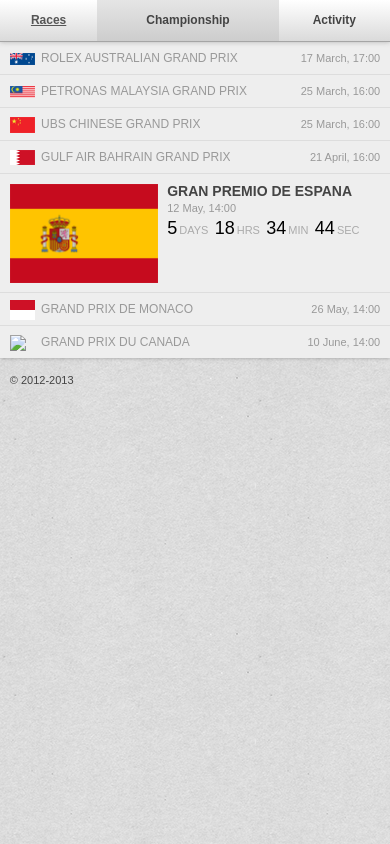
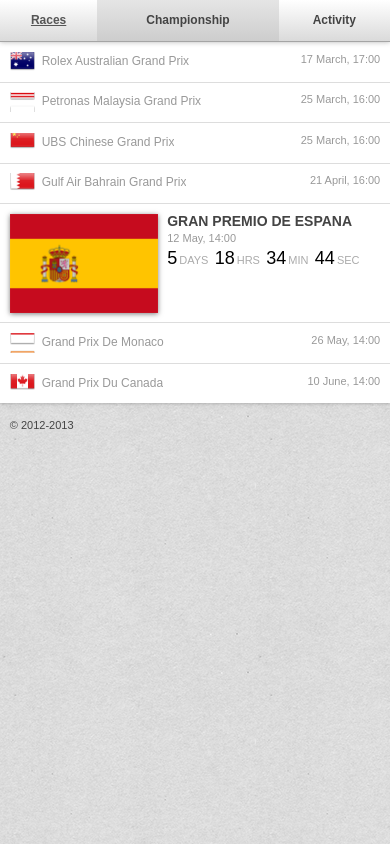
Before and after one commit to boozerok/1mobile, a plain HTML site: page index.html in a window 390 px wide. Drawn offline with Linux system fonts and the light colour scheme.

Commit message:
flags sprite

```diff
--- a/data/css/b-nav.css
+++ b/data/css/b-nav.css
@@ -56,27 +56,35 @@
 .b-race {
 	overflow:hidden;
 	position:relative;
-	padding:2.5%;
+	padding:1.2% 1.5%;
 	white-space:nowrap;
 	text-overflow:ellipsis;
 	border-bottom:1px solid #ddd;
-	background:#eee;
+	background:#fff;
 }
 .b-race:last-child {
 	border-bottom:0;
 }
+.b-race__link {
+	float:left;
+	max-width:72%;
+	overflow:hidden;
+	text-overflow:ellipsis;
+}
 .b-race__link:hover {
 	text-decoration:none;
 }
-.b-race__pic img {
-	float:left;
-	max-width:40%;
-	margin-right:2.5%;
+.b-race__pic {
+	display:inline-block;
+	width:32px;
+	height:25px;
+	margin-right:3px;
+	vertical-align:middle;
+	background:url('../../data/img/flags/sprite-flags-32.png') no-repeat 0 0;
 }
 .b-race__title {
-	font-size:1.166666666666667em;
-	text-transform:uppercase;
-	color:#444;
+	font-size:1em;
+	color:#999;
 }
 .b-race__link:hover .b-race__title,
 .b-race__link:active .b-race__title {
@@ -85,9 +93,11 @@
 }
 .b-race__dates {
 	font-size:0.9166666666666667em; /* 11px */
+	float:right;
 	color:#999;
 }
 .b-race__countdown {
+	display:none;
 	overflow:hidden;
 	margin-top:1.25%;
 }
@@ -103,35 +113,99 @@
 	color:#000;
 }
 
-.b-race_off {
-	line-height:2.666666666666667em;
-	padding-top:0;
-	padding-bottom:0;
+.b-race_australia .b-race__pic {
+	background-position:0 -64px;
 }
-.b-race_off .b-race__link {
+.b-race_malaysia .b-race__pic {
+	background-position:0 -608px;
+}
+.b-race_china .b-race__pic {
+	background-position:0 -224px;
+}
+.b-race_bahrain .b-race__pic {
+	background-position:0 -128px;
+}
+.b-race_barcelona .b-race__pic {
+	background-position:0 -288px;
+}
+.b-race_monaco .b-race__pic {
+	background-position:0 -416px;
+}
+.b-race_canada .b-race__pic {
+	background-position:0 -192px;
+}
+
+.b-race_on {
+	padding-top:1.5%;
+	padding-bottom:1.5%;
+}
+.b-race_on .b-race__link {
+	display:inline;
+	float:none;
+}
+.b-race_on .b-race__pic {
 	float:left;
-	max-width:72%;
-	overflow:hidden;
-	text-overflow:ellipsis;
+	position:relative;
+	max-width:40%;
+	width:300px;
+	height:auto;
+	margin-right:2.5%;
+	box-shadow:0 2px 10px rgba(0,0,0,.5);
+	background-color:rgba(0,0,0,.3);
+	background-position:0 0!important;
+	background-size:100%!important;
 }
-.b-race_off .b-race__link:hover .b-race__title {
-	text-decoration:;
+.b-race_on .b-race__pic:before {
+	display:block;
+	padding-top:66.66666666666667%;
+	content:'';
 }
-.b-race_off .b-race__pic img {
+.b-race_on .b-race__title {
+	font-weight:bold;
+	font-size:1.166666666666667em;
+	text-transform:uppercase;
+	color:#444;
+}
+.b-race_on .b-race__dates {
 	float:none;
-	display:inline-block;
-	width:25px;
-	margin-right:3px;
-	vertical-align:middle;
 }
-.b-race_off .b-race__title {
-	font-weight:normal;
-	font-size:1em;
-	color:#999;
+.b-race_on .b-race__countdown {
+	display:block;
 }
-.b-race_off .b-race__dates {
-	float:right;
+
+.b-race_on.b-race_australia .b-race__pic {
+	background-image:url('../../data/img/flags/australia.png');
 }
-.b-race_off .b-race__countdown {
-	display:none;
+.b-race_on.b-race_australia .b-race__pic:before {
+	padding-top:50%;
 }
+.b-race_on.b-race_malaysia .b-race__pic {
+	background-image:url('../../data/img/flags/malaysia.png');
+}
+.b-race_on.b-race_malaysia .b-race__pic:before {
+	padding-top:50%;
+}
+.b-race_on.b-race_china .b-race__pic {
+	background-image:url('../../data/img/flags/china.png');
+}
+.b-race_on.b-race_bahrain .b-race__pic {
+	background-image:url('../../data/img/flags/bahrain.png');
+}
+.b-race_on.b-race_bahrain .b-race__pic:before {
+	padding-top:60%;
+}
+.b-race_on.b-race_barcelona .b-race__pic {
+	background-image:url('../../data/img/flags/spain.png');
+}
+.b-race_on.b-race_monaco .b-race__pic {
+	background-image:url('../../data/img/flags/monaco.png');
+}
+.b-race_on.b-race_monaco .b-race__pic:before {
+	padding-top:80%;
+}
+.b-race_on.b-race_canada .b-race__pic {
+	background-image:url('../../data/img/flags/canada.png');
+}
+.b-race_on.b-race_canada .b-race__pic:before {
+	padding-top:50%;
+}
--- a/data/css/media.css
+++ b/data/css/media.css
@@ -4,6 +4,38 @@
 	}
 	.b-nav__pin {
 		font-size:1em; /* 12px */
+	}
+	.b-race {
+		padding:2.5% 2.5%;
+	}
+	.b-race__pic {
+		width:25.6px; /* 80% */
+		height:20px;
+		background-size:cover;
+	}
+	.b-race_australia .b-race__pic {
+		background-position:0 -51.2px;
+	}
+	.b-race_malaysia .b-race__pic {
+		background-position:0 -486.4px;
+	}
+	.b-race_china .b-race__pic {
+		background-position:0 -179.2px;
+	}
+	.b-race_bahrain .b-race__pic {
+		background-position:0 -102.4px;
+	}
+	.b-race_barcelona .b-race__pic {
+		background-position:0 -230.4px;
+	}
+	.b-race_monaco .b-race__pic {
+		background-position:0 -332.8px;
+	}
+	.b-race_canada .b-race__pic {
+		background-position:0 -153.6px;
+	}
+	.b-race_on .b-race__pic {
+		box-shadow:0 1px 5px rgba(0,0,0,.5);
 	}
 }
 
--- a/data/js/common.js
+++ b/data/js/common.js
@@ -55,14 +55,11 @@
 	var fShowNearest = function() {
 		var jRace = $('.js-race'),
 			jRaceNear = fGetNearest(jRace),
-			jRaceFlag = jRaceNear.find('.js-race-flag img'),
-			sRaceFlag = jRaceFlag.attr('src').replace('_th.', '.'),
 			sRaceDate = jRaceNear.find('.js-race-date').data('date'),
 			jRaceCount = jRaceNear.find('.js-race-at'),
-			sToggleClass = jRaceNear.data('class-disabled');
+			sToggleClass = jRaceNear.data('class-enabled');
 
-		jRaceFlag.attr('src', sRaceFlag);
-		jRaceNear.removeClass(sToggleClass);
+		jRaceNear.addClass(sToggleClass);
 
 		fCountdown(sRaceDate, jRaceCount);
 	};
@@ -75,7 +72,7 @@
 	}
 
 	var fShowRaces = function() {
-		$.getJSON('/data/content/json/races.json', function(data) {
+		$.getJSON('data/content/json/races.json', function(data) {
 			jContentTempo.render(data.races);
 			fShowNearest();
 		});
--- a/index.html
+++ b/index.html
@@ -14,7 +14,6 @@
 	<![endif]-->
 </head>
 <body>
-
 <div class="p-wrap">
 	<div class="p-head">
 		<nav class="b-nav js-menu" data-class-enabled="b-nav__pin_on">
@@ -25,12 +24,10 @@
 	</div>
 	<div class="p-tape">
 		<div class="p-races js-content js-races" id="races">
-			<div class="b-race b-race_{{race_alias}} b-race_off b-clear js-race" data-template="data-template" data-class-disabled="b-race_off">
+			<div class="b-race b-race_{{race_alias}} b-clear js-race" data-template="data-template" data-class-enabled="b-race_on">
 				<a href="#{{race_id}}" class="b-race__link">
-					<span class="b-race__pic js-race-flag">
-						<img src="" alt="{{race_name}}" data-src="data/content/pic/flag/{{race_country}}_th.png">
-					</span>
-					<strong class="b-race__title">{{race_name}}</strong>
+					<i class="b-race__pic"></i>
+					<span class="b-race__title">{{race_name}}</span>
 				</a>
 				<div class="b-race__dates js-race-date" data-date="{{race_timetable.race}}">{{race_timetable.race | date 'D MMMM, HH:mm'}}</div>
 				<div class="b-race__countdown js-race-at">
```
Also changed, not shown: data/content/pic/flag/australia_th.png (deleted), data/content/pic/flag/bahrain_th.png (deleted), data/content/pic/flag/china_th.png (deleted), data/content/pic/flag/malaysia_th.png (deleted), data/content/pic/flag/monaco_th.png (deleted), data/content/pic/flag/spain_th.png (deleted), data/img/flags/australia.png (renamed from data/content/pic/flag/australia.png), data/img/flags/bahrain.png (renamed from data/content/pic/flag/bahrain.png), data/img/flags/canada.png (added), data/img/flags/china.png (renamed from data/content/pic/flag/china.png), data/img/flags/malaysia.png (renamed from data/content/pic/flag/malaysia.png), data/img/flags/monaco.png (renamed from data/content/pic/flag/monaco.png), data/img/flags/spain.png (renamed from data/content/pic/flag/spain.png), data/img/flags/sprite-flags-32.png (added).
